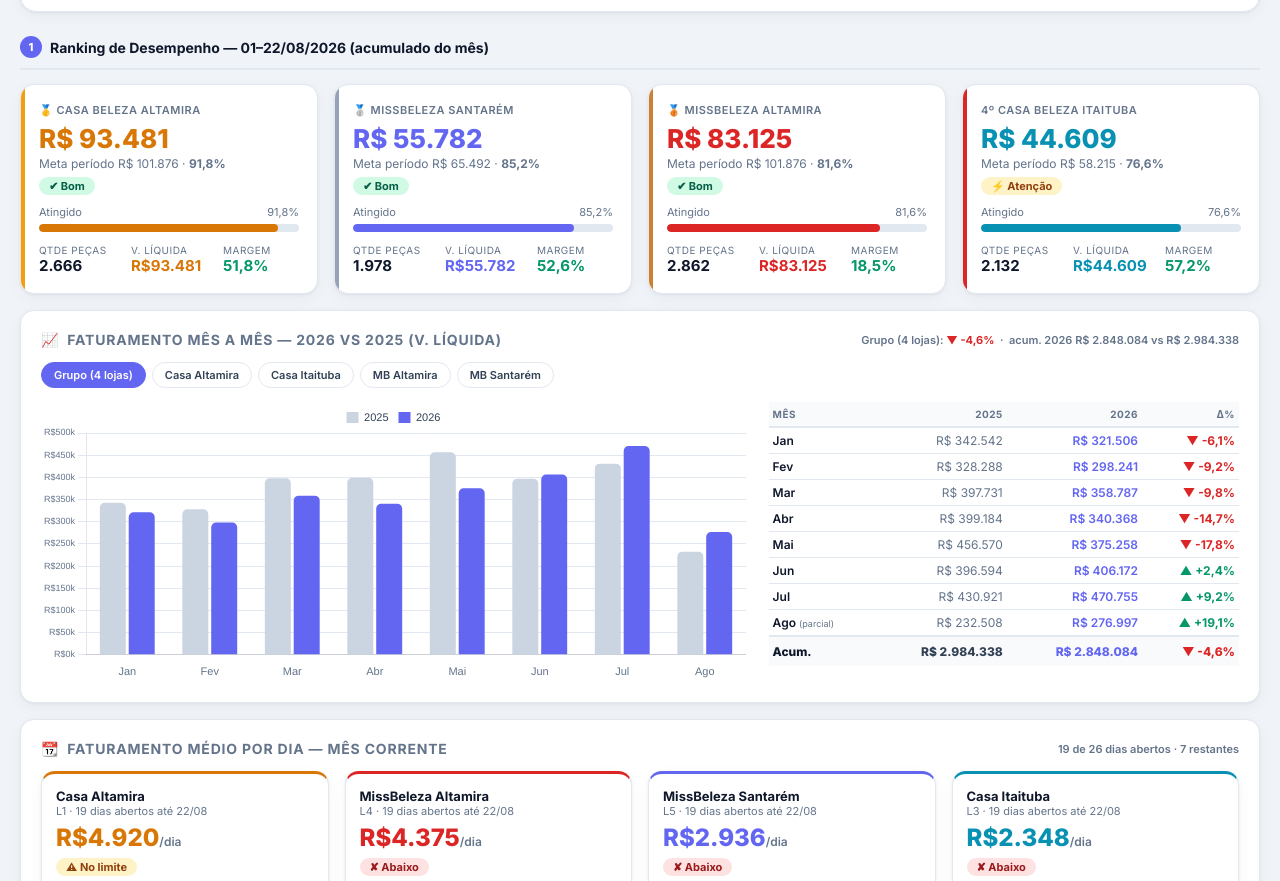
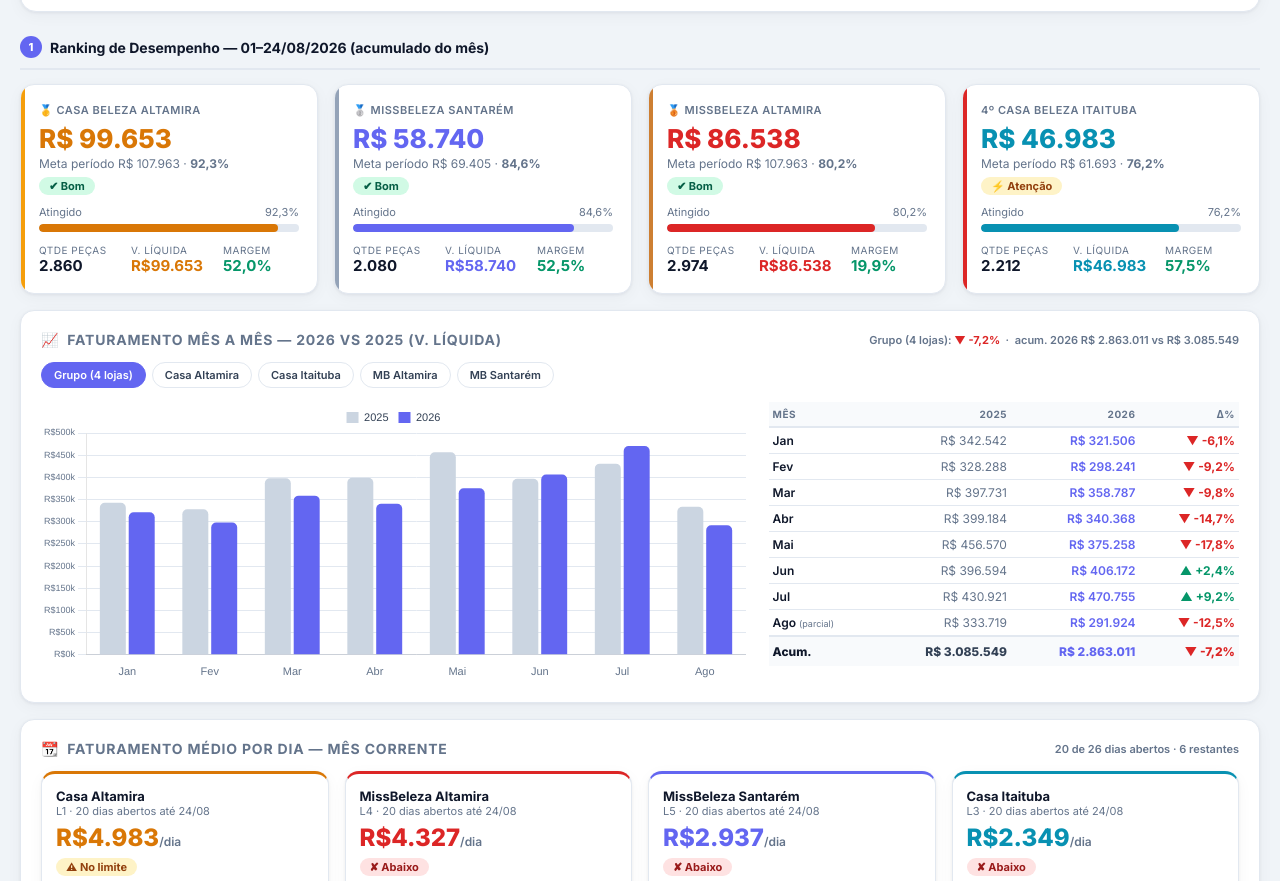
Before and after one commit to athilamgomes-ui/dashboard-equipe, a plain HTML site: page dashboard_amgomes.html in a window 1280 px wide. Shown: the part 96-977 px from the top of the page. Drawn offline with nearby package versions, Linux system fonts and the light colour scheme.

Commit message:
dashboard amgomes: atualização 24/08/2026 12:33 (pipeline determinístico)

```diff
--- a/dashboard_amgomes.html
+++ b/dashboard_amgomes.html
@@ -240,78 +240,78 @@
     <p>MissBeleza Altamira · MissBeleza Santarém · MissBeleza Itaituba · Casa da Beleza Altamira</p>
   </div>
   <div class="header-right">
-    <div class="date-badge">📅 01–22/08/2026 — acumulado do mês</div>
-    <div class="last-update" id="lastUpdate">Atualizado em 22/08/2026 às 13:52</div>
+    <div class="date-badge">📅 01–24/08/2026 — acumulado do mês</div>
+    <div class="last-update" id="lastUpdate">Atualizado em 24/08/2026 às 12:33</div>
   </div>
 </div>
 
 <!-- ===== SEÇÃO 1: RANKING ===== -->
 <div class="section">
-  <div class="section-title"><div class="num">1</div> Ranking de Desempenho — 01–22/08/2026 (acumulado do mês)</div>
+  <div class="section-title"><div class="num">1</div> Ranking de Desempenho — 01–24/08/2026 (acumulado do mês)</div>
 
   <div class="grid4" style="margin-bottom:16px;">
-    <!-- Casa Beleza Altamira — 1º por % de meta (91,8%) — Ago/2026 (V. Líquida) -->
+    <!-- Casa Beleza Altamira — 1º por % de meta (92,3%) — Ago/2026 (V. Líquida) -->
     <div class="kpi-card rank1">
       <div class="kpi-store">🥇 Casa Beleza Altamira</div>
-      <div class="kpi-value" style="color:#d97706;">R$&nbsp;93.481</div>
-      <div class="kpi-meta">Meta período R$ 101.876 · <strong>91,8%</strong></div>
+      <div class="kpi-value" style="color:#d97706;">R$&nbsp;99.653</div>
+      <div class="kpi-meta">Meta período R$ 107.963 · <strong>92,3%</strong></div>
       <span class="badge badge-green">✔ Bom</span>
       <div class="progress-wrap">
-        <div class="progress-label"><span>Atingido</span><span>91,8%</span></div>
+        <div class="progress-label"><span>Atingido</span><span>92,3%</span></div>
         <div class="progress-bar"><div class="progress-fill" style="width:92%;background:#d97706;"></div></div>
       </div>
       <div class="metrics">
-        <div class="metric"><div class="metric-label">Qtde Peças</div><div class="metric-value" style="font-size:15px;">2.666</div></div>
-        <div class="metric"><div class="metric-label">V. Líquida</div><div class="metric-value" style="font-size:15px;color:#d97706;">R$93.481</div></div>
-        <div class="metric"><div class="metric-label">Margem</div><div class="metric-value" style="font-size:15px;color:#059669;">51,8%</div></div>
+        <div class="metric"><div class="metric-label">Qtde Peças</div><div class="metric-value" style="font-size:15px;">2.860</div></div>
+        <div class="metric"><div class="metric-label">V. Líquida</div><div class="metric-value" style="font-size:15px;color:#d97706;">R$99.653</div></div>
+        <div class="metric"><div class="metric-label">Margem</div><div class="metric-value" style="font-size:15px;color:#059669;">52,0%</div></div>
       </div>
     </div>
-    <!-- MissBeleza Santarém — 2º por % de meta (85,2%) — Ago/2026 (V. Líquida) -->
+    <!-- MissBeleza Santarém — 2º por % de meta (84,6%) — Ago/2026 (V. Líquida) -->
     <div class="kpi-card rank2">
       <div class="kpi-store">🥈 MissBeleza Santarém</div>
-      <div class="kpi-value" style="color:#6366f1;">R$&nbsp;55.782</div>
-      <div class="kpi-meta">Meta período R$ 65.492 · <strong>85,2%</strong></div>
+      <div class="kpi-value" style="color:#6366f1;">R$&nbsp;58.740</div>
+      <div class="kpi-meta">Meta período R$ 69.405 · <strong>84,6%</strong></div>
       <span class="badge badge-green">✔ Bom</span>
       <div class="progress-wrap">
-        <div class="progress-label"><span>Atingido</span><span>85,2%</span></div>
+        <div class="progress-label"><span>Atingido</span><span>84,6%</span></div>
         <div class="progress-bar"><div class="progress-fill" style="width:85%;background:#6366f1;"></div></div>
       </div>
       <div class="metrics">
-        <div class="metric"><div class="metric-label">Qtde Peças</div><div class="metric-value" style="font-size:15px;">1.978</div></div>
-        <div class="metric"><div class="metric-label">V. Líquida</div><div class="metric-value" style="font-size:15px;color:#6366f1;">R$55.782</div></div>
-        <div class="metric"><div class="metric-label">Margem</div><div class="metric-value" style="font-size:15px;color:#059669;">52,6%</div></div>
+        <div class="metric"><div class="metric-label">Qtde Peças</div><div class="metric-value" style="font-size:15px;">2.080</div></div>
+        <div class="metric"><div class="metric-label">V. Líquida</div><div class="metric-value" style="font-size:15px;color:#6366f1;">R$58.740</div></div>
+        <div class="metric"><div class="metric-label">Margem</div><div class="metric-value" style="font-size:15px;color:#059669;">52,5%</div></div>
       </div>
     </div>
-    <!-- MissBeleza Altamira — 3º por % de meta (81,6%) — Ago/2026 (V. Líquida) -->
+    <!-- MissBeleza Altamira — 3º por % de meta (80,2%) — Ago/2026 (V. Líquida) -->
     <div class="kpi-card rank3">
       <div class="kpi-store">🥉 MissBeleza Altamira</div>
-      <div class="kpi-value" style="color:#dc2626;">R$&nbsp;83.125</div>
-      <div class="kpi-meta">Meta período R$ 101.876 · <strong>81,6%</strong></div>
+      <div class="kpi-value" style="color:#dc2626;">R$&nbsp;86.538</div>
+      <div class="kpi-meta">Meta período R$ 107.963 · <strong>80,2%</strong></div>
       <span class="badge badge-green">✔ Bom</span>
       <div class="progress-wrap">
-        <div class="progress-label"><span>Atingido</span><span>81,6%</span></div>
-        <div class="progress-bar"><div class="progress-fill" style="width:82%;background:#dc2626;"></div></div>
+        <div class="progress-label"><span>Atingido</span><span>80,2%</span></div>
+        <div class="progress-bar"><div class="progress-fill" style="width:80%;background:#dc2626;"></div></div>
       </div>
       <div class="metrics">
-        <div class="metric"><div class="metric-label">Qtde Peças</div><div class="metric-value" style="font-size:15px;">2.862</div></div>
-        <div class="metric"><div class="metric-label">V. Líquida</div><div class="metric-value" style="font-size:15px;color:#dc2626;">R$83.125</div></div>
-        <div class="metric"><div class="metric-label">Margem</div><div class="metric-value" style="font-size:15px;color:#059669;">18,5%</div></div>
+        <div class="metric"><div class="metric-label">Qtde Peças</div><div class="metric-value" style="font-size:15px;">2.974</div></div>
+        <div class="metric"><div class="metric-label">V. Líquida</div><div class="metric-value" style="font-size:15px;color:#dc2626;">R$86.538</div></div>
+        <div class="metric"><div class="metric-label">Margem</div><div class="metric-value" style="font-size:15px;color:#059669;">19,9%</div></div>
       </div>
     </div>
-    <!-- Casa Beleza Itaituba — 4º por % de meta (76,6%) — Ago/2026 (V. Líquida) -->
+    <!-- Casa Beleza Itaituba — 4º por % de meta (76,2%) — Ago/2026 (V. Líquida) -->
     <div class="kpi-card rank4">
       <div class="kpi-store">4º Casa Beleza Itaituba</div>
-      <div class="kpi-value" style="color:#0891b2;">R$&nbsp;44.609</div>
-      <div class="kpi-meta">Meta período R$ 58.215 · <strong>76,6%</strong></div>
+      <div class="kpi-value" style="color:#0891b2;">R$&nbsp;46.983</div>
+      <div class="kpi-meta">Meta período R$ 61.693 · <strong>76,2%</strong></div>
       <span class="badge badge-yellow">⚡ Atenção</span>
       <div class="progress-wrap">
-        <div class="progress-label"><span>Atingido</span><span>76,6%</span></div>
-        <div class="progress-bar"><div class="progress-fill" style="width:77%;background:#0891b2;"></div></div>
+        <div class="progress-label"><span>Atingido</span><span>76,2%</span></div>
+        <div class="progress-bar"><div class="progress-fill" style="width:76%;background:#0891b2;"></div></div>
       </div>
       <div class="metrics">
-        <div class="metric"><div class="metric-label">Qtde Peças</div><div class="metric-value" style="font-size:15px;">2.132</div></div>
-        <div class="metric"><div class="metric-label">V. Líquida</div><div class="metric-value" style="font-size:15px;color:#0891b2;">R$44.609</div></div>
-        <div class="metric"><div class="metric-label">Margem</div><div class="metric-value" style="font-size:15px;color:#059669;">57,2%</div></div>
+        <div class="metric"><div class="metric-label">Qtde Peças</div><div class="metric-value" style="font-size:15px;">2.212</div></div>
+        <div class="metric"><div class="metric-label">V. Líquida</div><div class="metric-value" style="font-size:15px;color:#0891b2;">R$46.983</div></div>
+        <div class="metric"><div class="metric-label">Margem</div><div class="metric-value" style="font-size:15px;color:#059669;">57,5%</div></div>
       </div>
     </div>
   </div>
@@ -455,7 +455,7 @@
 // ─── DATA ───────────────────────────────────────────
 const lojas = ['MB Santarém', 'MB Altamira', 'Casa ATM', 'MB Itaituba'];
 const faturado = [81814, 155625, 144138, 89178];   // Jul/2026 — mês completo
-const maiAcum  = [55782, 83125, 93481, 44609];   // Ago/2026 — acum 01–22/08 (V. Líquida — Vendas por Lojas)
+const maiAcum  = [58740, 86538, 99653, 46983];   // Ago/2026 — acum 01–24/08 (V. Líquida — Vendas por Lojas)
 // ─── COMPARATIVO MÊS A MÊS (YoY) — ano corrente vs ano anterior ───
 // Fonte: Vendas por Lojas (V. Líquida, inteiros).
 // Atualizado pelo script atualiza_fatmensal.mjs (modo "light" diário reaproveita a
@@ -470,16 +470,16 @@ const fatMensal = {
   anoAnterior: 2025,
   mesParcial: 8,
   atual: {
-    L1: [102031, 88157, 117404, 111738, 122126, 135968, 144138, 93481],
-    L3: [50793, 40930, 57589, 61181, 67141, 67051, 89178, 44609],
-    L4: [98591, 94702, 110536, 95585, 112794, 116520, 155625, 83125],
-    L5: [70091, 74452, 73258, 71864, 73197, 86633, 81814, 55782]
+    L1: [102031, 88157, 117404, 111738, 122126, 135968, 144138, 99653],
+    L3: [50793, 40930, 57589, 61181, 67141, 67051, 89178, 46983],
+    L4: [98591, 94702, 110536, 95585, 112794, 116520, 155625, 86548],
+    L5: [70091, 74452, 73258, 71864, 73197, 86633, 81814, 58740]
   },
   anterior: {
-    L1: [93765, 90647, 110872, 105453, 124977, 105039, 115366, 69299],
-    L3: [44243, 41166, 53257, 62971, 58098, 54057, 57374, 28785],
-    L4: [104155, 104378, 125006, 128738, 173502, 141565, 158152, 82060],
-    L5: [100379, 92097, 108596, 102022, 99993, 95933, 100029, 52364]
+    L1: [93765, 90647, 110872, 105453, 124977, 105039, 115366, 96802],
+    L3: [44243, 41166, 53257, 62971, 58098, 54057, 57374, 39795],
+    L4: [104155, 104378, 125006, 128738, 173502, 141565, 158152, 118636],
+    L5: [100379, 92097, 108596, 102022, 99993, 95933, 100029, 78486]
   }
 };
 // ─── FATMENSAL_FIM ───
@@ -500,29 +500,29 @@ const fat2025Total = { L1: 1477781, L3: 643857, L4: 1724236, L5: 1233132 };
 // Gerado por build_amgomes.mjs — NÃO editar manualmente
 const vendedores = {
   L1: [
-    {n:'Tatiane', v:31556, t:274, tm:115},
-    {n:'Barbara', v:24404, t:275, tm:89},
-    {n:'Rayra', v:22901, t:243, tm:94, m12:36871},
-    {n:'Sofia', v:14560, t:161, tm:90, m12:1459}
+    {n:'Tatiane', v:32626, t:286, tm:114},
+    {n:'Barbara', v:26631, t:292, tm:91},
+    {n:'Rayra', v:24438, t:261, tm:94, m12:36871},
+    {n:'Sofia', v:15899, t:185, tm:86, m12:1459}
   ],
   L3: [
-    {n:'Raimunda', v:13127, t:154, tm:85, m12:19520},
-    {n:'Ana', v:10293, t:157, tm:66, m12:6785},
-    {n:'Brunna', v:9845, t:130, tm:76, m12:2511},
+    {n:'Raimunda', v:14282, t:168, tm:85, m12:19520},
+    {n:'Ana', v:11561, t:172, tm:67, m12:6785},
+    {n:'Brunna', v:10347, t:136, tm:76, m12:2511},
     {n:'Naila', v:8340, t:101, tm:83},
-    {n:'Gisele', v:1156, t:18, tm:64},
+    {n:'Gisele', v:1872, t:27, tm:69},
     {n:'Alana', v:317, t:4, tm:79}
   ],
   L4: [
-    {n:'Bruna', v:35887, t:427, tm:84, m12:25958},
-    {n:'Debora', v:23830, t:325, tm:73},
-    {n:'Josilene', v:21001, t:296, tm:71}
+    {n:'Bruna', v:38950, t:455, tm:86, m12:25958},
+    {n:'Debora', v:25488, t:350, tm:73},
+    {n:'Josilene', v:22129, t:311, tm:71}
   ],
   L5: [
-    {n:'Joyce', v:16032, t:162, tm:99, m12:24948},
-    {n:'Karina', v:15272, t:181, tm:84, m12:1093},
-    {n:'Rosiene', v:11744, t:126, tm:93},
-    {n:'Rayssa', v:10894, t:109, tm:100, m12:16024}
+    {n:'Joyce', v:17733, t:171, tm:104, m12:24948},
+    {n:'Karina', v:16626, t:196, tm:85, m12:1093},
+    {n:'Rosiene', v:12953, t:138, tm:94},
+    {n:'Rayssa', v:11636, t:114, tm:102, m12:16024}
   ]
 };
 // ─── VENDEDORES_FIM ──────────────────────────────────
```
